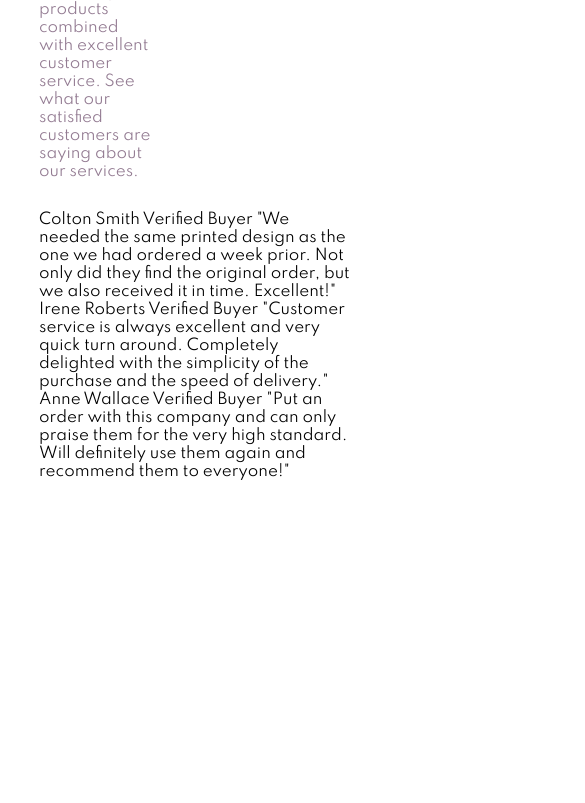
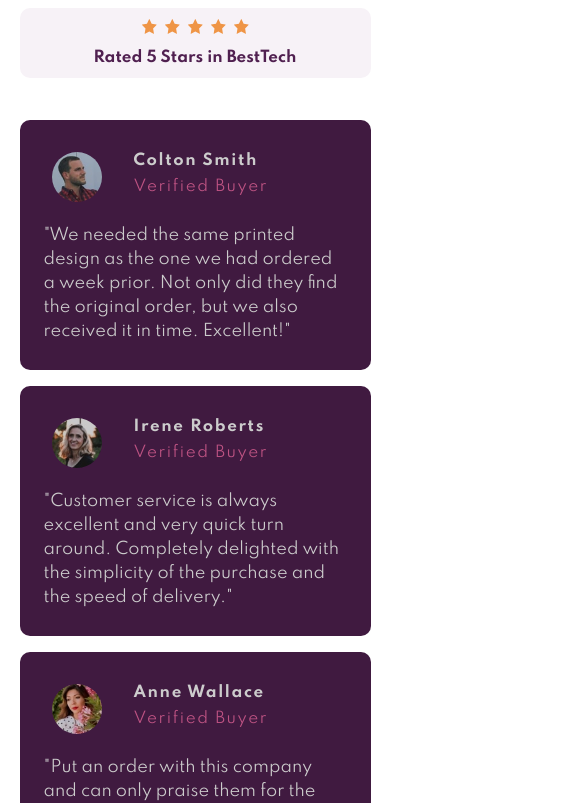
Before and after one commit to mayanksolan/fm-social-proof-section-master, a plain HTML site: page index.html in a window 390 px wide. Shown: the part 476-1279 px from the top of the page, 585 px wide, since content can reach past the window. Before the commit the page ends 996 px from the top, so only its background shows below. Drawn offline with Linux system fonts and the light colour scheme.

Commit message:
mobile first

```diff
--- a/index.html
+++ b/index.html
@@ -5,19 +5,11 @@
     <meta name="viewport" content="width=device-width, initial-scale=1.0" />
     <!-- displays site properly based on user's device -->
 
-    <link
-      rel="icon"
-      type="image/png"
-      sizes="32x32"
-      href="./images/favicon-32x32.png"
-    />
+    <link rel="icon" type="image/png" sizes="32x32" href="./images/favicon-32x32.png" />
 
     <link rel="stylesheet" href="styles.css" />
     <link rel="preconnect" href="https://fonts.gstatic.com" />
-    <link
-      href="https://fonts.googleapis.com/css2?family=Spartan:wght@400;500;700&display=swap"
-      rel="stylesheet"
-    />
+    <link href="https://fonts.googleapis.com/css2?family=Spartan:wght@400;500;700&display=swap" rel="stylesheet" />
 
     <title>Frontend Mentor | Social proof section</title>
 
@@ -28,11 +20,7 @@
       <div class="main-top">
         <div class="main-one">
           <div class="heading">10,000+ of our users love our products.</div>
-          <div class="text">
-            We only provide great products combined with excellent customer
-            service. See what our satisfied customers are saying about our
-            services.
-          </div>
+          <div class="text">We only provide great products combined with excellent customer service. See what our satisfied customers are saying about our services.</div>
         </div>
         <div class="main-two">
           <div class="main-two-item">
@@ -68,14 +56,42 @@
         </div>
       </div>
       <div class="main-three">
-        Colton Smith Verified Buyer "We needed the same printed design as the
-        one we had ordered a week prior. Not only did they find the original
-        order, but we also received it in time. Excellent!" Irene Roberts
-        Verified Buyer "Customer service is always excellent and very quick turn
-        around. Completely delighted with the simplicity of the purchase and the
-        speed of delivery." Anne Wallace Verified Buyer "Put an order with this
-        company and can only praise them for the very high standard. Will
-        definitely use them again and recommend them to everyone!"
+        <div class="card">
+          <div class="title">
+            <div class="image">
+              <img src="images/image-colton.jpg" alt="colton smith" />
+            </div>
+            <div class="text">
+              <div class="name">Colton Smith</div>
+              <div class="desig">Verified Buyer</div>
+            </div>
+          </div>
+          <div class="desc">"We needed the same printed design as the one we had ordered a week prior. Not only did they find the original order, but we also received it in time. Excellent!"</div>
+        </div>
+        <div class="card">
+          <div class="title">
+            <div class="image">
+              <img src="images/image-irene.jpg" alt="Irene Roberts" />
+            </div>
+            <div class="text">
+              <div class="name">Irene Roberts</div>
+              <div class="desig">Verified Buyer</div>
+            </div>
+          </div>
+          <div class="desc">"Customer service is always excellent and very quick turn around. Completely delighted with the simplicity of the purchase and the speed of delivery."</div>
+        </div>
+        <div class="card">
+          <div class="title">
+            <div class="image">
+              <img src="images/image-anne.jpg" alt="Anne Wallace" />
+            </div>
+            <div class="text">
+              <div class="name">Anne Wallace</div>
+              <div class="desig">Verified Buyer</div>
+            </div>
+          </div>
+          <div class="desc">"Put an order with this company and can only praise them for the very high standard. Will definitely use them again and recommend them to everyone!"</div>
+        </div>
       </div>
     </div>
   </body>
--- a/styles.css
+++ b/styles.css
@@ -11,47 +11,50 @@
   --White: hsl(0, 0%, 100%);
 }
 body {
-  margin: 10%;
+  margin: 20% 5%;
   font-size: 15px;
   font-family: "Spartan", sans-serif;
   background-color: var(--White);
 }
 .main {
-  display: flex;
-  flex-direction: column;
+  display: grid;
+  grid-template-columns: 1fr;
+  text-align: center;
 }
-
 .main-top {
-  display: flex;
-  justify-content: space-between;
-  margin-bottom: 30px;
+  display: grid;
+  grid-template-columns: 1fr;
 }
-
 .main-one {
-  width: 40%;
+  display: grid;
+  grid-template-columns: 1fr;
 }
-
-.main-two {
-  width: 50%;
-}
-
 .main-one > .heading {
-  font-size: 3rem;
+  width: 90%;
+  font-size: 2.5rem;
+  margin: 0 auto;
   font-weight: 700;
   color: var(--Very-Dark-Magenta);
+  line-height: 90%;
+  margin-bottom: 1rem;
 }
 .main-one > .text {
-  padding-top: 10px;
-  padding-right: 10px;
   color: var(--Dark-Grayish-Magenta);
+  line-height: 150%;
+  margin-bottom: 2rem;
 }
-
+.main-two {
+  display: grid;
+  grid-template-columns: 1fr;
+  margin-bottom: 2rem;
+}
 .main-two-item {
-  width: 450px;
-  height: 50px;
+  width: 100%;
+  height: 70px;
   background-color: var(--Light-Grayish-Magenta);
   border-radius: 10px;
   display: flex;
+  flex-direction: column;
   justify-content: space-evenly;
   align-items: center;
   margin-bottom: 10px;
@@ -66,66 +69,50 @@ body {
   margin-left: 4px;
   margin-right: 4px;
 }
-.main-two-2 {
-  margin-left: 30px;
-}
-.main-two-3 {
-  margin-left: 60px;
-}
 .main-two-item > .text {
   font-weight: 700;
   color: var(--Very-Dark-Magenta);
 }
-
-@media only screen and (max-width: 375px) {
-  body {
-    margin: 20% 5%;
+.main-three {
+  display: grid;
+  grid-template-columns: 1fr;
 }
-  .main {
+.card {
+  display: flex;
   flex-direction: column;
+  background-color: var(--Very-Dark-Magenta);
+  height: 250px;
+  border-radius: 10px;
+  margin-bottom: 1rem;
+  filter: brightness(80%);
 }
-
-  .main-top {
+.card > .title {
+  display: flex;
+  padding: 2rem 2rem 1rem;
+}
+.card > .title > .image > img {
+  width: 50px;
+  border-radius: 25px;
+}
+.card > .title > .text {
+  padding-left: 2rem;
+  display: flex;
   flex-direction: column;
-    align-items: center;
-    text-align: center;
+  text-align: left;
+  letter-spacing: 0.1rem;
 }
-
-  .main-one {
-    width: 100%;
-    margin-bottom: 20px;
+.card > .title > .text > .name {
+  color: var(--White);
+  font-weight: bold;
+  margin-bottom: 0.5rem;
 }
-
-  .main-two {
-    width: 100%;
+.card > .title > .text > .desig {
+  color: var(--Soft-Pink);
 }
-
-  .main-one > .heading {
-    width: 80%;
-    font-size: 2rem;
-    margin: 0 auto;
+.card > .desc {
+  padding: 0 1.5rem 2rem;
+  color: var(--White);
+  line-height: 150%;
+  font-size: 1rem;
+  text-align: left;
 }
-  .main-one > .text {
-    line-height: 1.3rem;
-  }
-
-  .main-two-item {
-    width: 100%;
-    height: auto;
-    flex-direction: column;
-  }
-  .main-two-item > .images {
-    padding-top: 10px;
-    padding-bottom: 10px;
-  }
-  .main-two-2 {
-    margin-left: 0px;
-  }
-  .main-two-3 {
-    margin-left: 0px;
-  }
-  .main-two-item > .text {
-    padding-bottom: 10px;
-    font-size: 0.9rem;
-  }
-}
```
Lines whose indentation alone changed are shown as unchanged.
